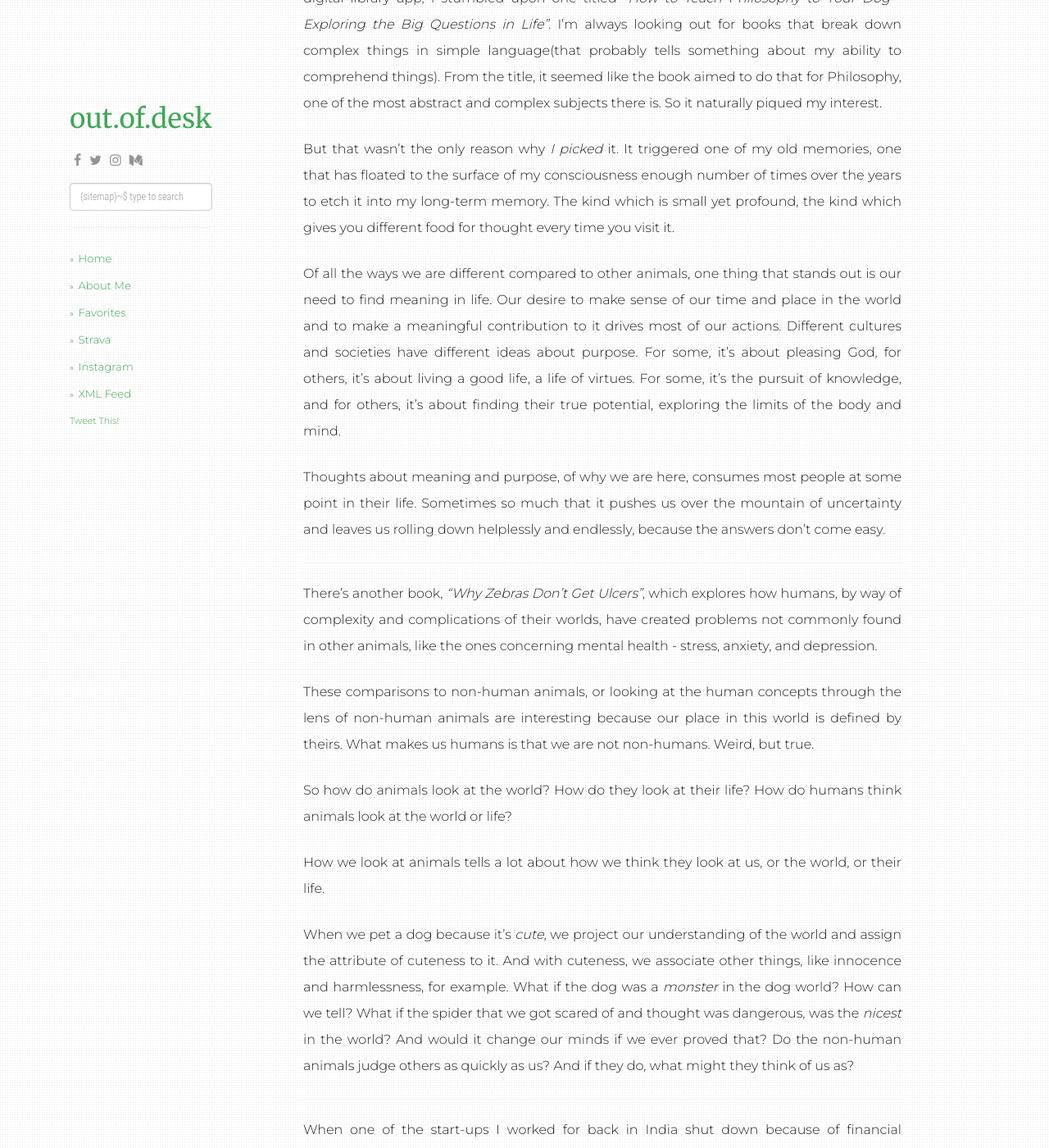
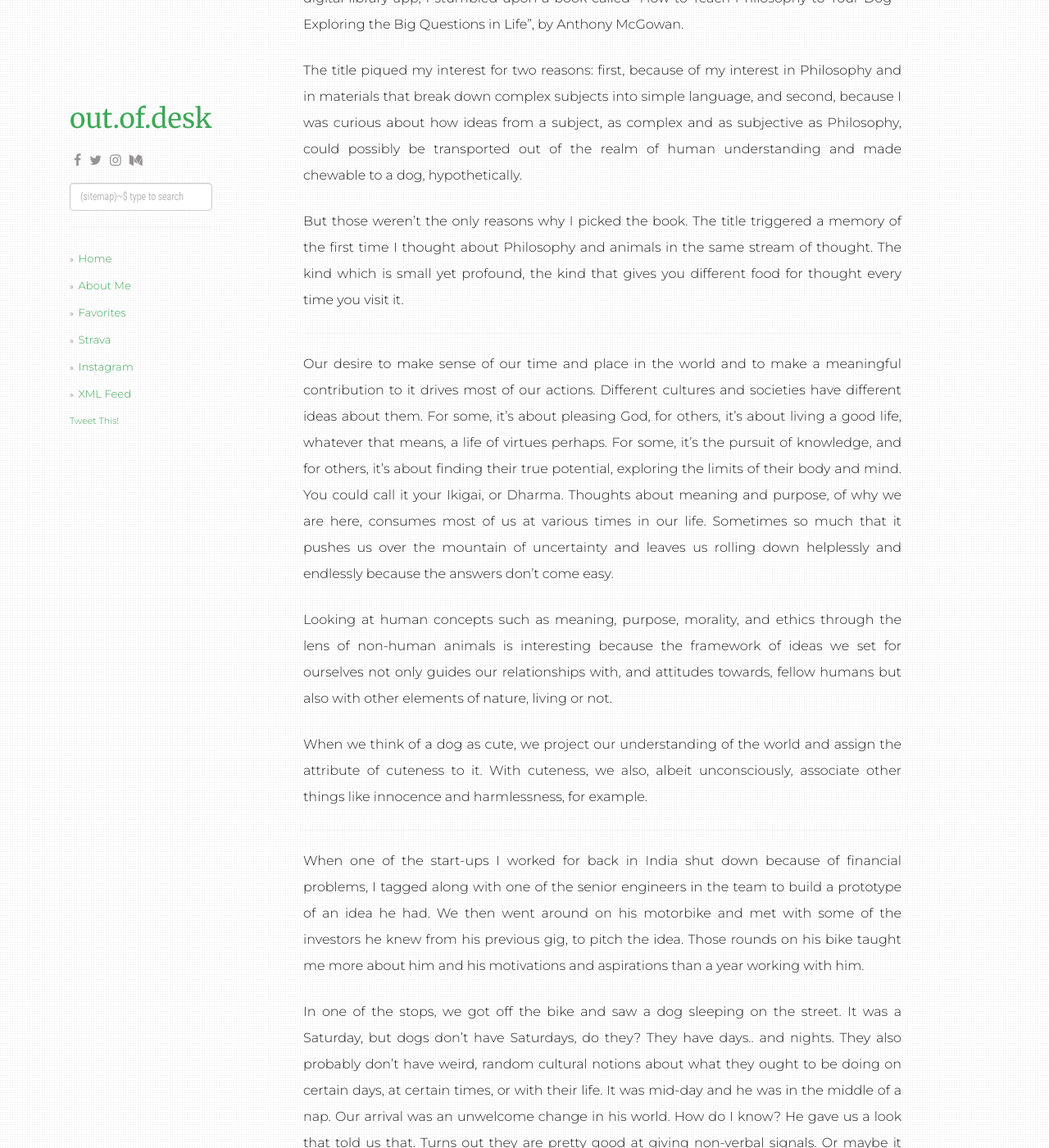
Before and after one commit to outofdesk/outofdesk.github.io, a Jekyll site: the page built from _posts/2020-10-17-how-a-book-chose-me.md, in a window 1280 px wide and 1400 px high, scrolled down 222 px. Shown: the whole window at 82% size. Built offline with Jekyll 4.4.1, drawn with Linux system fonts in a browser that asks for light colours; nearby versions of some CDN libraries; comment, search, counter and statistics services are not loaded; some of the changed text lies outside the part shown.

Commit message:
updates dogs and philosophy post

```diff
--- a/_posts/2020-10-17-how-a-book-chose-me.md
+++ b/_posts/2020-10-17-how-a-book-chose-me.md
@@ -1,61 +1,59 @@
 ---
 layout: post
-title:  How a Book Chose Me
+title:  An Old Memory
 date:   2020-10-17 00:00:00 -0700
 categories: [musings, random, philosophy]
 description: ""
 image: ""
 ---
 
-While dragging my fingers against the iPad screen, browsing for available e-books in my digital library app, I stumbled upon one titled *“How to Teach Philosophy to Your Dog - Exploring the Big Questions in Life”*. I’m always looking out for books that break down complex things in simple language(that probably tells something about my ability to comprehend things). From the title, it seemed like the book aimed to do that for Philosophy, one of the most abstract and complex subjects there is. So it naturally piqued my interest.
+While dragging my fingers against the iPad screen, browsing for available e-books in my digital library app, I stumbled upon a book called "How to Teach Philosophy to Your Dog - Exploring the Big Questions in Life", by Anthony McGowan.
 
-But that wasn’t the only reason why *I picked* it. It triggered one of my old memories, one that has floated to the surface of my consciousness enough number of times over the years to etch it into my long-term memory. The kind which is small yet profound, the kind which gives you different food for thought every time you visit it.
+The title piqued my interest for two reasons: first, because of my interest in Philosophy and in materials that break down complex subjects into simple language, and second, because I was curious about how ideas from a subject, as complex and as subjective as Philosophy, could possibly be transported out of the realm of human understanding and made chewable to a dog, hypothetically.
 
-Of all the ways we are different compared to other animals, one thing that stands out is our need to find meaning in life. Our desire to make sense of our time and place in the world and to make a meaningful contribution to it drives most of our actions. Different cultures and societies have different ideas about purpose. For some, it’s about pleasing God, for others, it's about living a good life, a life of virtues. For some, it’s the pursuit of knowledge, and for others, it’s about finding their true potential, exploring the limits of the body and mind.
-
-Thoughts about meaning and purpose, of why we are here, consumes most people at some point in their life. Sometimes so much that it pushes us over the mountain of uncertainty and leaves us rolling down helplessly and endlessly, because the answers don’t come easy.
+But those weren't the only reasons why I picked the book. The title triggered a memory of the first time I thought about Philosophy and animals in the same stream of thought. The kind which is small yet profound, the kind that gives you different food for thought every time you visit it.
 
 ---
 
-There’s another book, *“Why Zebras Don’t Get Ulcers”*, which explores how humans, by way of complexity and complications of their worlds, have created problems not commonly found in other animals, like the ones concerning mental health - stress, anxiety, and depression.
+Our desire to make sense of our time and place in the world and to make a meaningful contribution to it drives most of our actions. Different cultures and societies have different ideas about them. For some, it’s about pleasing God, for others, it's about living a good life, whatever that means, a life of virtues perhaps. For some, it’s the pursuit of knowledge, and for others, it’s about finding their true potential, exploring the limits of their body and mind. You could call it your Ikigai, or Dharma. Thoughts about meaning and purpose, of why we are here, consumes most of us at various times in our life. Sometimes so much that it pushes us over the mountain of uncertainty and leaves us rolling down helplessly and endlessly because the answers don’t come easy.
 
-These comparisons to non-human animals, or looking at the human concepts through the lens of non-human animals are interesting because our place in this world is defined by theirs. What makes us humans is that we are not non-humans. Weird, but true.
+Looking at human concepts such as meaning, purpose, morality, and ethics through the lens of non-human animals is interesting because the framework of ideas we set for ourselves not only guides our relationships with, and attitudes towards, fellow humans but also with other elements of nature, living or not.
 
-So how do animals look at the world? How do they look at their life? How do humans think animals look at the world or life?
-
-How we look at animals tells a lot about how we think they look at us, or the world, or their life.
-
-When we pet a dog because it’s *cute*, we project our understanding of the world and assign the attribute of cuteness to it. And with cuteness, we associate other things, like innocence and harmlessness, for example. What if the dog was a *monster* in the dog world? How can we tell? What if the spider that we got scared of and thought was dangerous, was the *nicest* in the world? And would it change our minds if we ever proved that? Do the non-human animals judge others as quickly as us? And if they do, what might they think of us as?
+When we think of a dog as cute, we project our understanding of the world and assign the attribute of cuteness to it. With cuteness, we also, albeit unconsciously, associate other things like innocence and harmlessness, for example.
 
 ---
 
-When one of the start-ups I worked for back in India shut down because of financial concerns, I tagged with one of the software architects in the team to build a prototype of an idea he had and traveled with him to pitch it to investors. We went around on his motorbike and met with some of the investors he knew from his previous gig. Those rounds on his bike taught me more about him and his motivations than a year working with him.
+When one of the start-ups I worked for back in India shut down because of financial problems, I tagged along with one of the senior engineers in the team to build a prototype of an idea he had. We then went around on his motorbike and met with some of the investors he knew from his previous gig, to pitch the idea. Those rounds on his bike taught me more about him and his motivations and aspirations than a year working with him.
 
-In one of the stops, we got off the bike and saw a dog on the street sleeping. It was a Saturday, but dogs don’t have Saturdays. They have days.. and nights. They don’t have weird ideas about what we ought to be doing on certain days, or at certain times.
+In one of the stops, we got off the bike and saw a dog sleeping on the street. It was a Saturday, but dogs don’t have Saturdays, do they? They have days.. and nights. They also probably don't have weird, random cultural notions about what they ought to be doing on certain days, at certain times, or with their life. It was mid-day and he was in the middle of a nap. Our arrival was an unwelcome change in his world. How do I know? He gave us a look that told us that. Turns out they are pretty good at giving non-verbal signals. Or maybe it was my interpretation of that. That's what I'd have said if somebody were to bother me during a good mid-day nap. It’s as they say, what we think of our experiences tells more about us than about the world. He walked a few yards away from us and continued what he was doing. I envy people, or in this case dogs, that can go back to sleep right away after having been woken up.
 
-All the dog cared about was his sleep. He was having a good time and our arrival was an unwelcome change in his world. He gave us a look that told us that and walked a few yards away to go back to his mid-day nap.
+My friend looked at the dog and commented that he’d have preferred a dog’s life to a human’s. That way, he said, he didn’t have to worry about finding meaning in his life and didn’t have to be constantly worried about making life worthwhile.
 
-My friend looked at the dog and commented that he’d have preferred a dog’s life to a human’s since they didn’t have to worry about doing something useful with their life and didn’t have to find meaning in it.
+At the time, I couldn’t feel what he felt. I wasn’t passionate about anything. I didn't have the drive that he did. Time, as far as I was concerned, was unlimited. I had the majority of my life ahead of me.
 
-One interesting thing about that is that we don’t know that! What if they are more aware of the *Truth* and more willing to accept it than we are? What if they have figured out, like the existentialist philosophers, that nothing really matters and that it’s all absurd if you think about it, and so they’re focusing on what’s important - to continue to live?
+But what’s interesting about what he wondered is the collective arrogance it shows of humans towards other beings. Science and technology, while has helped us get ahead in the race of evolution, have also blinded us by the illusion of superiority. We're unnecessarily and pompously certain about things that we don't know, or can ever know, for sure.
 
-The other interesting thing about it was that his comment indicated how his intrinsic motivation pushed him towards something that was uncomfortable, and yet rewarding at the same time. That he’d be better off spending time with his kid and his then-pregnant wife, that he’d have preferred an easier life if he could, but his drive left him no choice. I learned much later that the comment he made touches on the concept of *positive liberty*, the lack of it, in his case.
+I wonder, what if dogs actually thought about meaning and purpose? What if they are more aware of the fundamental nature of existence and were more willing to accept it than we are? What if they have figured out, like the existentialist philosophers, that nothing really matters and that life is absurd, and so they’re focusing on what’s in the present and what's important - to continue to live?
 
-So here he was working on an idea that could bring so-called meaning to his life or the world, going around town with a young college graduate, who was also looking for something similar, and wondering about all of it looking at a sleeping dog.
+The other interesting thing about that is that it speaks to the dichotomy of pain and pleasure that comes from being driven. His passion and internal motivation to build something meaningful, to make an impact, was pushing him towards something that was hard, and uncomfortable, yet rewarding at the same time.
 
-For a moment, that got me wondering about the dog.
+He felt the pain of spending all that time away from his kid and his then-pregnant wife, of life slipping away from his hands without him being present with his loved ones, but also was comforted from the feeling that comes from attending to the calling he heard from within. He'd have preferred an easier life if he could, but his drive left him no choice. I now know what that feels like.
 
-Was he dreaming, or meditating? Did he sleep late the night before? Was he hanging out with his friends the night before? Was he bored, or perhaps full of a heavy meal?
+So here he was working on an idea that could bring so-called meaning to his life, going around town on a motorbike with a young college graduate and wondering about all of it looking at a sleeping dog.
 
-Those fleeting thoughts passed and I didn’t think much of it for a long time after. But the memory kept coming back to me at various times, in different situations years later.
+For a moment, my mind drifted away a little wondering about the dog.
 
-When I started to grow passionate about the outdoors and got into running, hiking, and biking, I remember how I couldn’t get myself to do anything on the weekends but that. Even my day job took backseat for a while. I thought a lot about balance and free will, but at the same time experienced complete helplessness and in the grips of the drive that was pushing me. It occurred to me how he must have felt at the time while investing all of his time and savings into something so risky, while wanting to believe that you’re free-spirited but knowing deep down that you’re not in charge.
+Was he sleeping, dreaming, or meditating? Was he hanging out with his friends late last night? Was he physically exhausted, bored, or perhaps full of a heavy meal? What went through his mind when we woke him up? Did he silently swear at us?
+
+The memory of this whole episode kept coming back to me at various times, in different situations, years later.
+
+When I started to become interested in outdoor activities and got into running, hiking, and biking, I remember how I couldn’t get myself to do anything on the weekends but that. Even my day job took a backseat for a while. I focused less on my career and more on outdoor experiences. I thought, and read, about balance and free will but at the same time felt completely helpless in the grips of the inner force that was controlling me. It occurred to me how he, or most entrepreneurs, must feel like when they invest all their time, money, and energy into something risky, and when they believe that they are choosing to do it while knowing deep down that they are not in charge.
 
 That leaves me with a few questions.
 
-Was the dog freer in a sense than us, without all the worrying about achieving something in life? Would I have chosen the book if that moment from my past didn’t leave such an imprint on me? If I wouldn’t have, then is it even true that I chose the book? Given the experiences that I had, did I have the capacity to not choose it? And if I wasn’t the one in charge, who was?
+Was the dog freer in a sense than us, without being constantly crippled by the worries in life?
 
-Is it possible that the book chose me instead?
+Would I have picked up the Philosophy book if that moment from my past didn’t leave such an imprint on me.. about Philosophy and dogs? If I wouldn’t have, then is it even true that I chose the book? Given the experiences that I had had, did I truly have the freedom to not choose it? If I didn't, then who's in charge? Is it possible that the book chose me instead?
 
 ---
 
```
Also changed, not shown: 6 other files.
